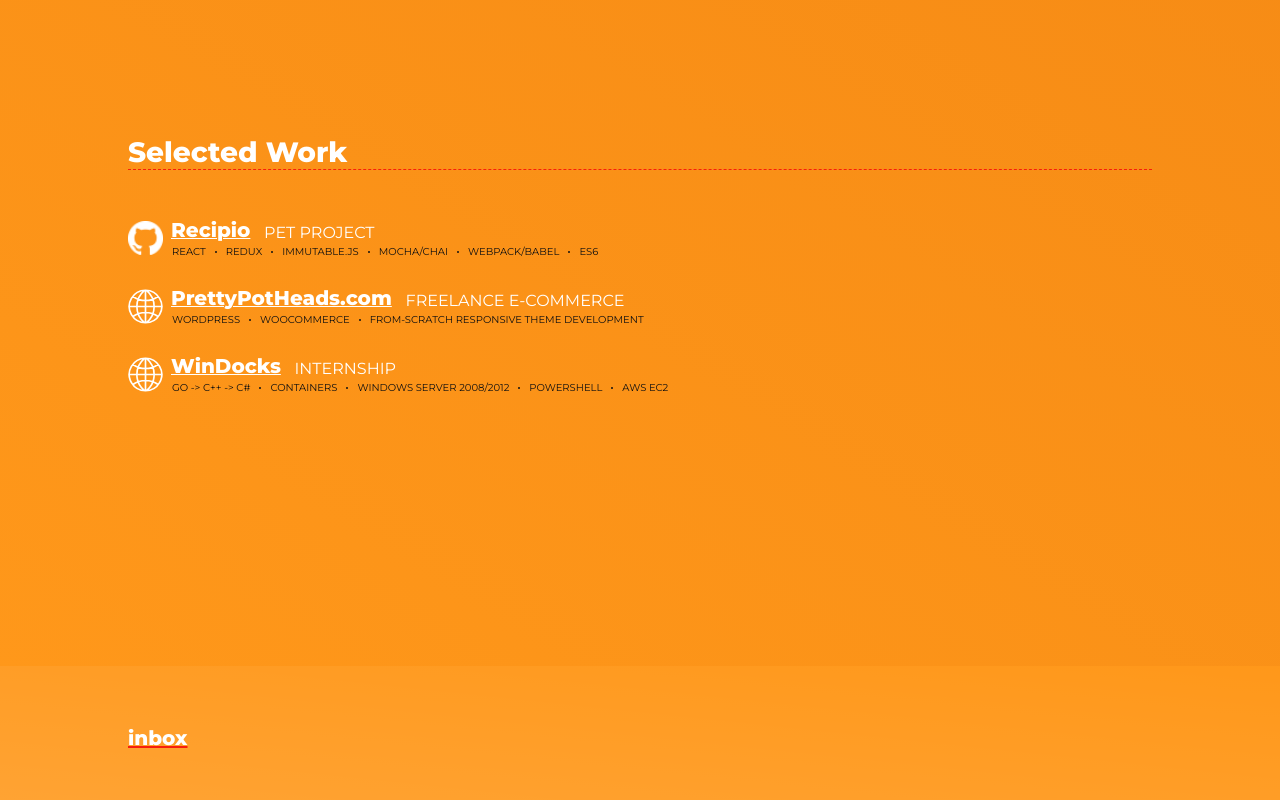
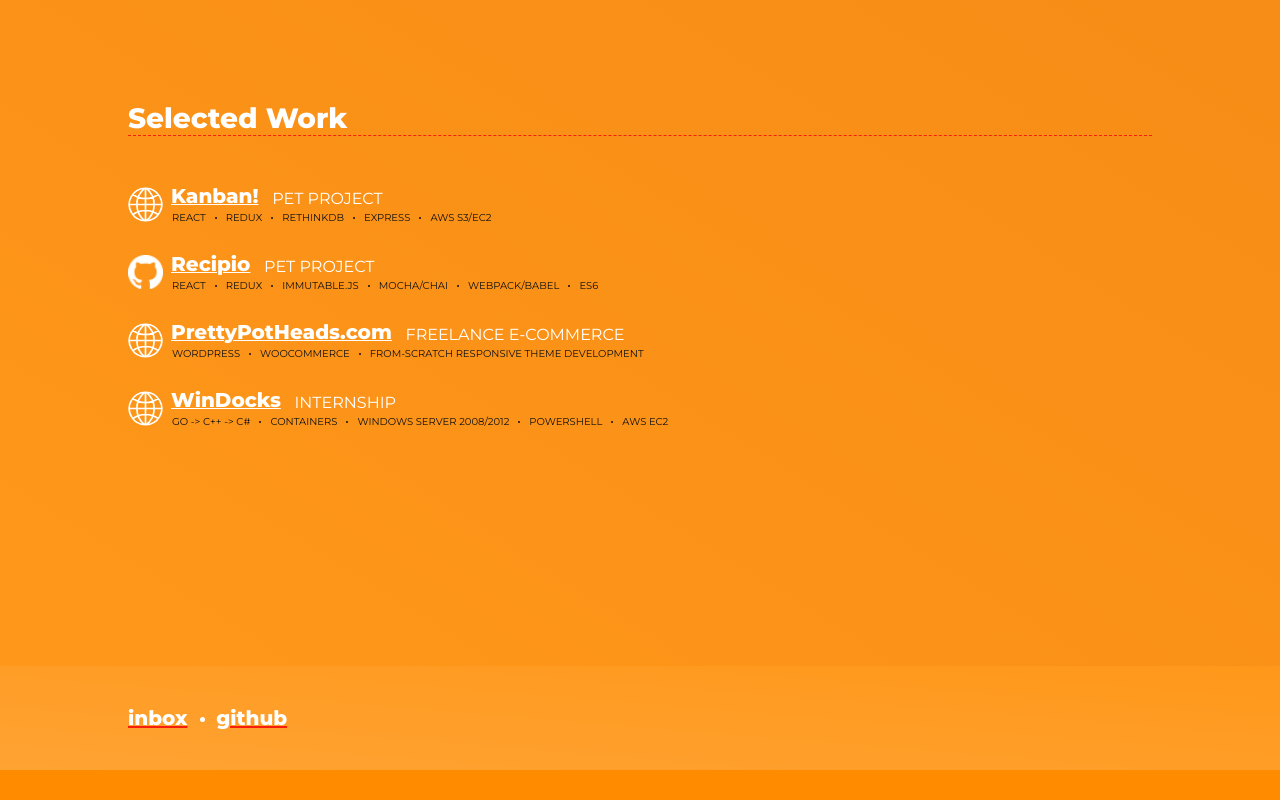
Before and after one commit to SimpliciTea/portfolio-v2, a website: page public/index.html in a window 1280 px wide. Shown: the part 1654-2454 px from the top of the page. After the commit the page ends 2424 px from the top, so only its background shows below. Drawn offline with Linux system fonts and the light colour scheme.

Commit message:
Added resume, added media query for projects section on smaller screens, added github link

```diff
--- a/assets/sass/main.scss
+++ b/assets/sass/main.scss
@@ -168,6 +168,11 @@
 
       position: relative;
       bottom: -1px;
+
+      @media(max-width: 700px) {
+        display: block;
+        margin-left: 42px;
+      }
     }
 
     .project-tools {
@@ -176,17 +181,24 @@
       margin: 3px 0px;
       padding: 0px 0px 0px 44px;
 
+      @media(max-width: 700px) {
+        flex-direction: column;
+        padding: 0px 0px 0px 33px;
+      }
+
       li {
         padding: 0px 10px;
         position: relative;
         text-transform: uppercase;
         font-size: 10px;
 
-        &:first-child {
-          padding-left: 0px;
+        @media(min-width: 700px) {
+          &:first-child {
+            padding-left: 0px;
 
-          &::before {
-            display: none;
+            &::before {
+              display: none;
+            }
           }
         }
 
@@ -205,22 +217,31 @@
     }
   }
 
-  &#skillset {
-    .devicons-wrapper {
-      height: 128px;
-      display: flex;
-      justify-content: space-between;
+  &#contact {
+    a {
+      display: inline-block;
+      position: relative;
+
+      &:not(:first-child) {
+        margin-left: 25px;
+
+        &:before {
+          display: block;
+          content: "";
+          position: absolute;
+          left: -16px;
+          top: 11px;
+          height: 5px;
+          width: 5px;
+          border-radius: 50%;
+          background-color: white;
+        }
+      }
     }
 
-    svg {
-      width: 10px;
-      min-width: 100px;
-      fill: white;
-      flex-wrap: wrap;
-
-      &:hover {
-        width: 9%;
-      }
+    h3 {
+      padding: 0px;
+      margin: 0px;
     }
   }
 }
--- a/public/index.html
+++ b/public/index.html
@@ -17,6 +17,9 @@
 
         <nav>
           <ul>
+            <li>
+              <a href="resume-2017.pdf" target="_blank">Resume</a>
+            </li>
             <li>
               <a class="scroll-to" href="#about">About</a>
             </li>
@@ -45,6 +48,21 @@
 
     <section id="work">
       <h2>Selected Work</h2>
+
+      <article id="kanban">
+        <a class="project-link project-link--web" target="_blank" href="http://kanban-client.s3-website.us-west-2.amazonaws.com/">
+          <h3>Kanban!</h3>
+        </a>
+
+        <span class="project-category">Pet Project</span>
+        <ul class="project-tools">
+          <li>React</li>
+          <li>Redux</li>
+          <li>RethinkDB</li>
+          <li>Express</li>
+          <li>AWS s3/ec2</li>
+        </ul>
+      </article>
 
       <article id="recipio">
         <a class="project-link project-link--github" target="_blank" href="https://github.com/SimpliciTea/recipio">
@@ -96,6 +114,9 @@
       <a href="mailto:ley.johnt@gmail.com">
         <h3>inbox</h3>
       </a>
+      <a href="https://github.com/simplicitea/">
+        <h3>github</h3>
+      </a>
     </section>
 
 
```
Also changed, not shown: public/css/main.css, 3 other files.
